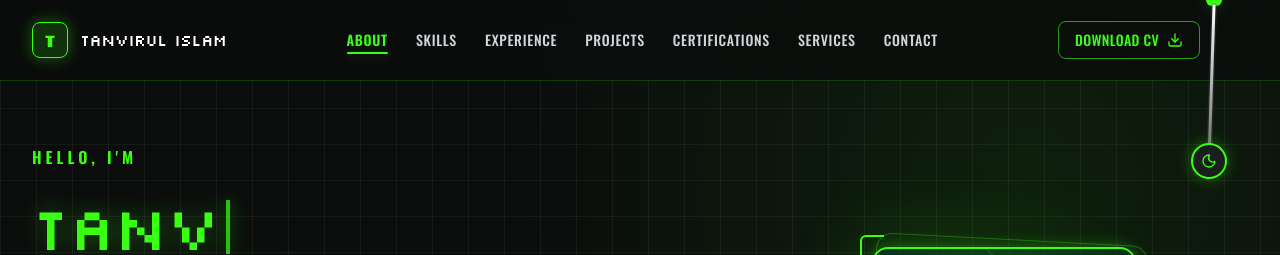
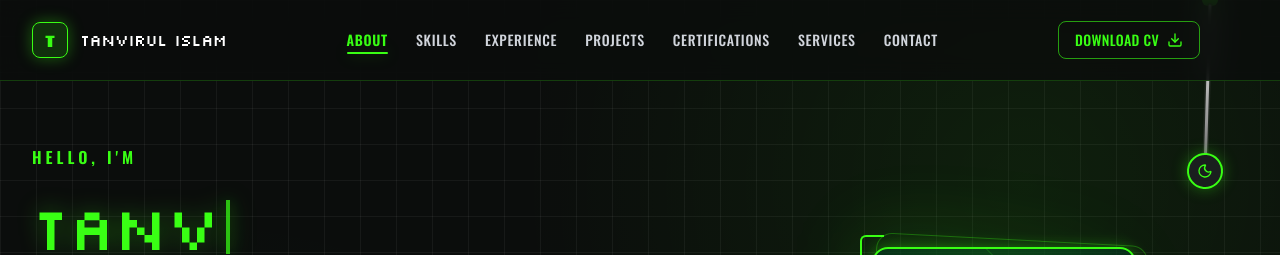
Before and after one commit to tanvir2512/My_Portfolio, a Next.js app: page / in a window 1280 px wide. Shown: the top 255 px of the page. Built offline with nearby package versions, Linux system fonts and the light colour scheme.

Commit message:
fix: Pull cord

```diff
--- a/src/components/PullCordSwitch.jsx
+++ b/src/components/PullCordSwitch.jsx
@@ -17,10 +17,10 @@ export default function PullCordSwitch() {
   // 1. INCREASE OR DECREASE CORD LENGTH HERE:
   // Changed from 60 -> 95 (Change to 110 or 120 if you want it even longer!)
   // =========================================================================
-  const BASE_LENGTH = 140;
+  const BASE_LENGTH = 150;
 
   // Pull distance threshold required to trigger theme toggle when dragging
-  const TRIGGER_THRESHOLD = 40;
+  const TRIGGER_THRESHOLD = 30;
 
   // Dynamic displacement (x = horizontal sway, y = vertical stretch)
   const [offset, setOffset] = useState({ x: 3, y: 0 });
@@ -155,7 +155,7 @@ export default function PullCordSwitch() {
 
   return (
     <div
-      className="fixed top-0 right-1 sm:right-4 z-50 flex flex-col items-center select-none touch-none"
+      className="fixed top-0 right-3 sm:right-5 z-40 flex flex-col items-center select-none touch-none "
       title="Pull/click to switch theme"
     >
       {/* Top Ceiling Mount Cap */}
```
